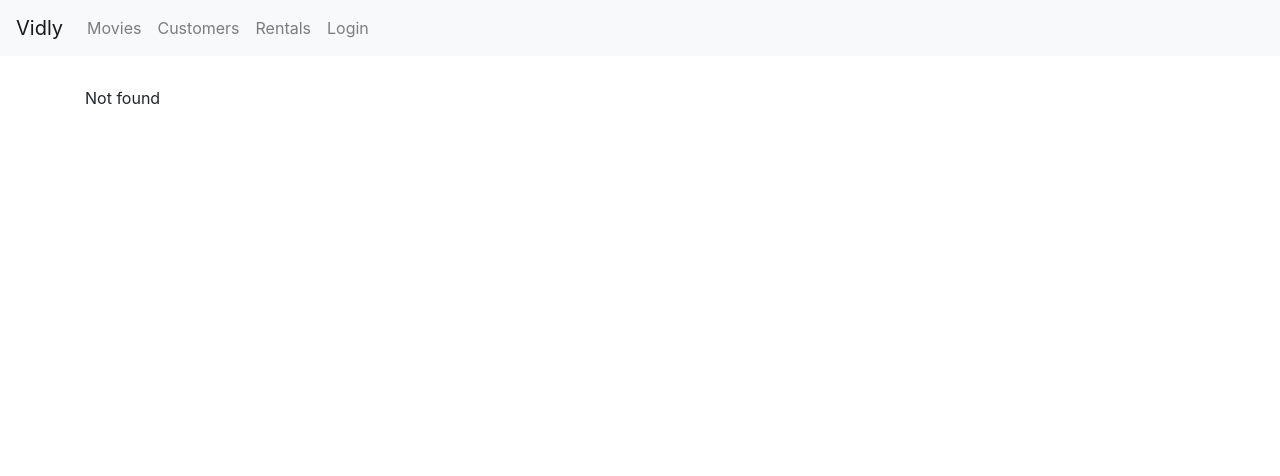
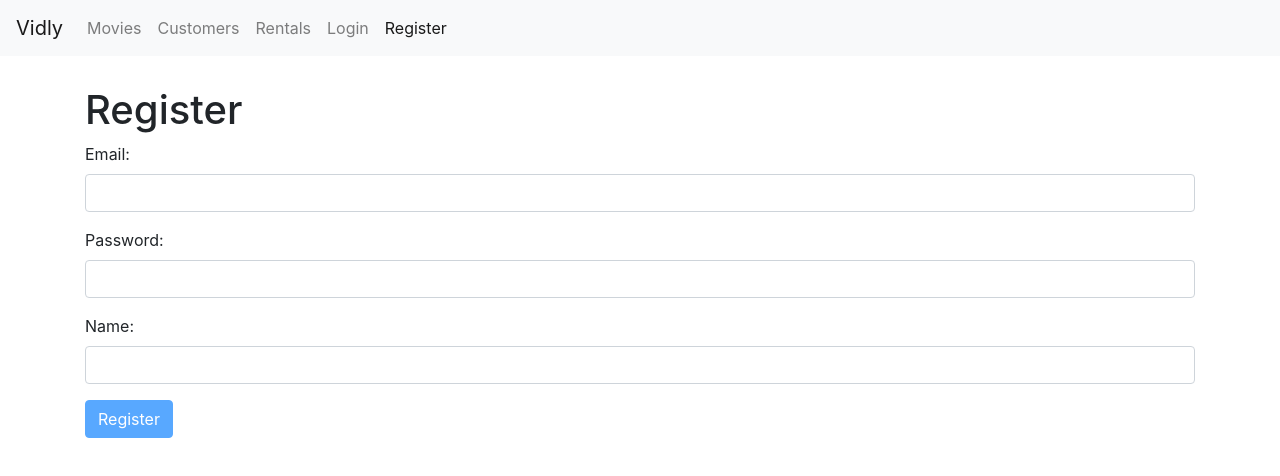
Before and after one commit to PauloLoaeza/react-movies, a React (Create React App) app: page /register in a window 1280 px wide. Before the commit this address led to /not-found. Shown: the top 476 px of the page. Built offline with nearby package versions, Linux system fonts and the light colour scheme.

Commit message:
added register form

```diff
--- a/src/App.js
+++ b/src/App.js
@@ -7,6 +7,7 @@
 import NavBar from './components/navbar';
 import MovieForm from './components/movieForm';
 import LoginForm from './components/loginForm';
+import RegisterForm from './components/registerForm';
 
 class App extends Component {
   render() {
@@ -17,6 +18,7 @@
           <Switch>
             <Route path="/movies/:id" component={MovieForm} />
             <Route path="/login" component={LoginForm} />
+            <Route path="/register" component={RegisterForm} />
             <Route path="/movies" component={Movies} />
             <Route path="/customers" component={Customer} />
             <Route path="/rentals" component={Rentals} />
--- a/src/components/navbar.js
+++ b/src/components/navbar.js
@@ -44,6 +44,11 @@
               Login
             </NavLink>
           </li>
+          <li className="nav-item">
+            <NavLink className="nav-link" to="/register">
+              Register
+            </NavLink>
+          </li>
         </ul>
       </div>
     </nav>
--- /dev/null
+++ b/src/components/registerForm.js
@@ -0,0 +1,41 @@
+import React from 'react';
+import Joi from 'joi-browser';
+import Form from './common/form';
+
+class RegisterForm extends Form {
+  state = { data: { email: '', password: '', name: '' }, errors: {} };
+
+  schema = {
+    email: Joi.string()
+      .required()
+      .email()
+      .label('Email'),
+    password: Joi.string()
+      .required()
+      .min(5)
+      .label('Password'),
+    name: Joi.string()
+      .required()
+      .label('Name')
+  };
+
+  doSubmit = () => {
+    console.log('submitted');
+  };
+
+  render() {
+    return (
+      <div>
+        <h1>Register</h1>
+        <form onSubmit={this.handleSubmit}>
+          {this.renderInput('email', 'Email: ')}
+          {this.renderInput('password', 'Password: ', 'password')}
+          {this.renderInput('name', 'Name: ')}
+          {this.renderButton('Register')}
+        </form>
+      </div>
+    );
+  }
+}
+
+export default RegisterForm;
```
